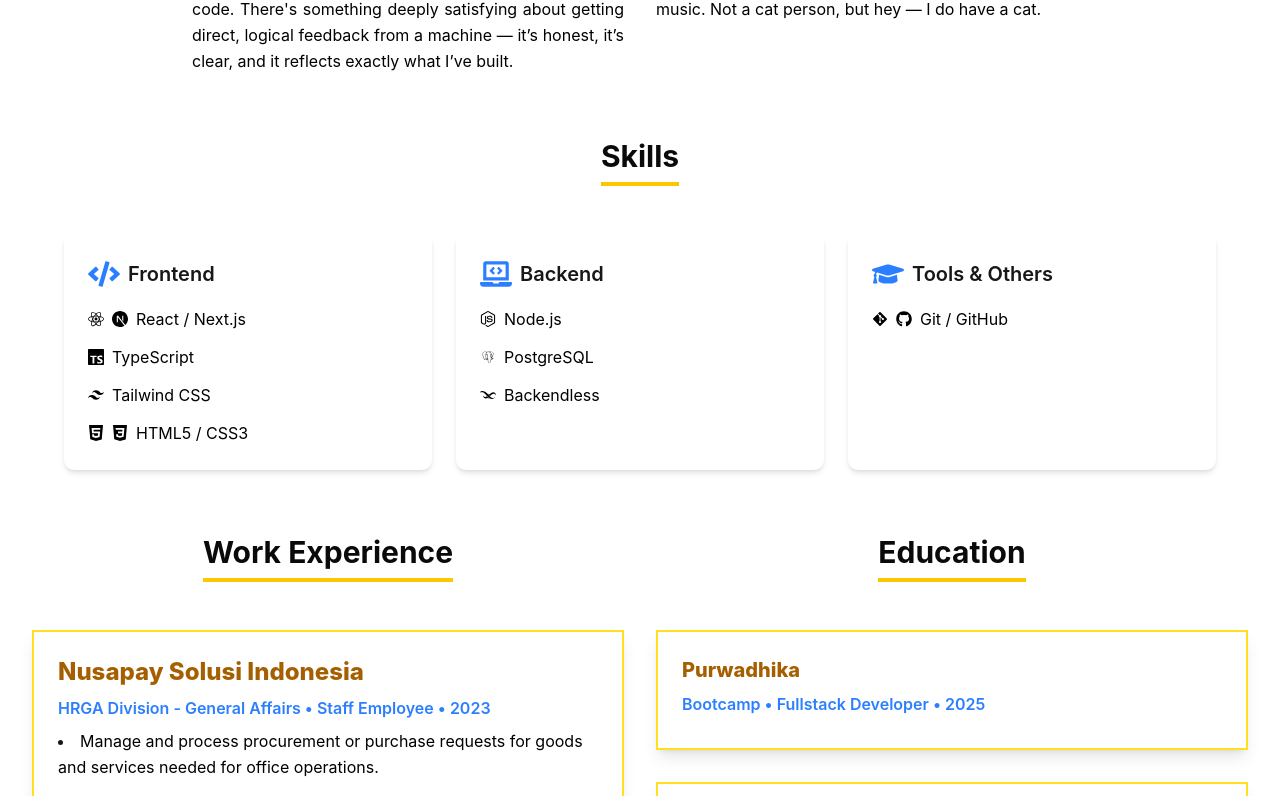
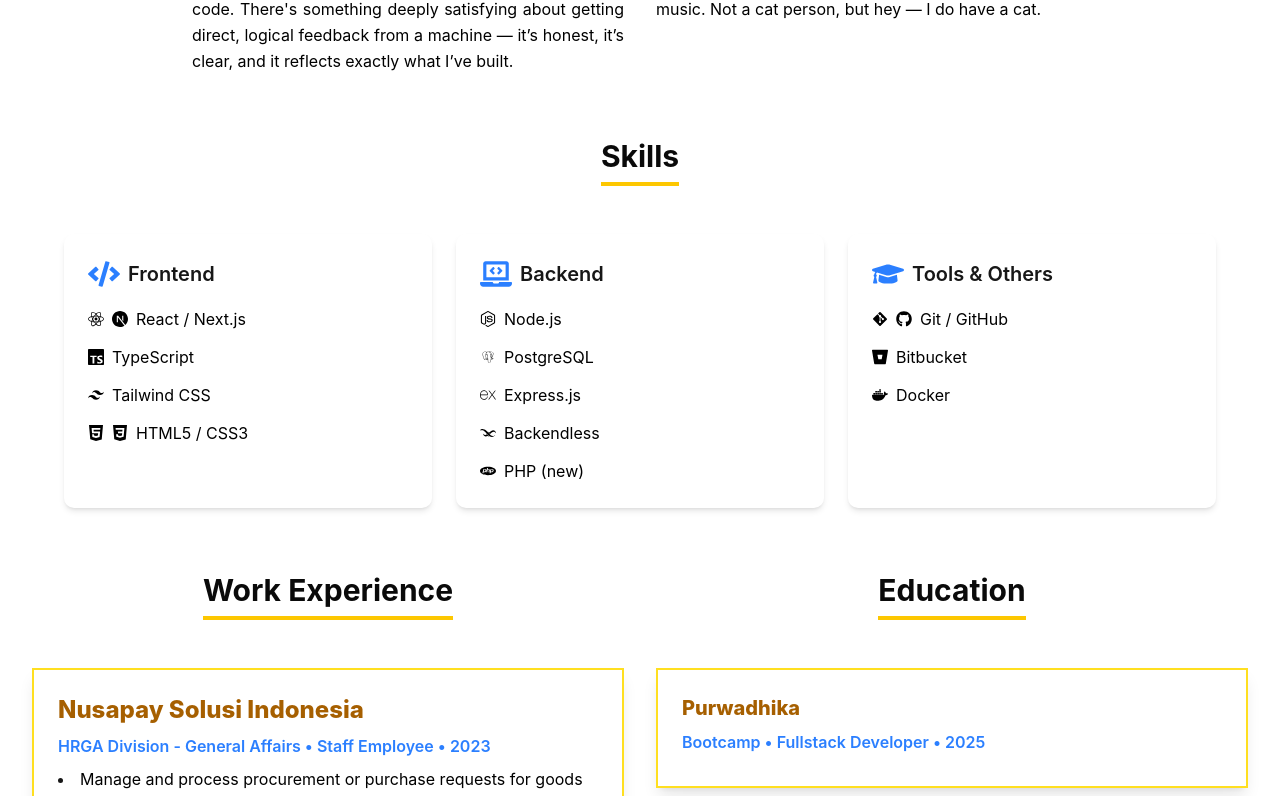
Before and after one commit to ghazianshari/porto-code-challenge-2-PWDK, a Next.js app: page /about in a window 1280 px wide. Shown: the part 576-1372 px from the top of the page. Built offline with nearby package versions, Linux system fonts and the light colour scheme.

Commit message:
finishing portofolio, adding aos, pokedex link added

```diff
--- a/src/app/about/page.tsx
+++ b/src/app/about/page.tsx
@@ -22,6 +22,10 @@
   SiReact,
   SiTailwindcss,
   SiTypescript,
+  SiBitbucket,
+  SiExpress,
+  SiPhp,
+  SiDocker,
 } from "react-icons/si";
 import { BigFiveResults } from "../components/TheBigFive";
 import { BigFiveDetails } from "../components/BigFiveDetails";
@@ -90,7 +94,12 @@
       </motion.section>
 
       {/* Skills Section */}
-      <motion.section className="mb-16" {...fadeIn} transition={{ delay: 0.2 }}>
+      <motion.section
+        data-aos="fade-up"
+        className="mb-16"
+        // {...fadeIn}
+        transition={{ delay: 0.2 }}
+      >
         <div className="text-center">
           <motion.h2
             className="mb-12 inline-block border-b-4 border-yellow-400 pb-2 text-center text-3xl font-bold"
@@ -106,8 +115,9 @@
           animate="animate"
         >
           <motion.div
+            data-aos="fade-right"
             className="dark:bg-dark/50 h-full rounded-lg bg-white p-6 shadow-md"
-            variants={fadeInUp}
+            // variants={fadeInUp}
             // {...cardHover}
           >
             <div className="flex gap-2">
@@ -139,8 +149,10 @@
           </motion.div>
 
           <motion.div
+            data-aos="zoom-in"
+            data-aos-delay="300"
             className="dark:bg-dark/50 h-full rounded-lg bg-white p-6 shadow-md"
-            variants={fadeInUp}
+            // variants={fadeInUp}
             // {...cardHover}
           >
             <div className="flex gap-2">
@@ -159,15 +171,25 @@
                 PostgreSQL
               </li>
               <li className="flex items-center gap-2">
+                <SiExpress className="dark:text-yellow-600" />
+                Express.js
+              </li>
+              <li className="flex items-center gap-2">
                 <SiBackendless className="dark:text-yellow-600" />
                 Backendless
+              </li>
+              <li className="flex items-center gap-2">
+                <SiPhp className="dark:text-yellow-600" />
+                PHP (new)
               </li>
             </ul>
           </motion.div>
 
           <motion.div
+            data-aos="fade-left"
+            data-aos-delay="600"
             className="dark:bg-dark/50 h-full rounded-lg bg-white p-6 shadow-md"
-            variants={fadeInUp}
+            // variants={fadeInUp}
             // {...cardHover}
           >
             <div className="flex gap-2">
@@ -182,12 +204,20 @@
                 <FaGithub className="dark:text-yellow-600" />
                 Git / GitHub
               </li>
+              <li className="flex items-center gap-2">
+                <SiBitbucket className="dark:text-yellow-600" />
+                Bitbucket
+              </li>
+              <li className="flex items-center gap-2">
+                <SiDocker className="dark:text-yellow-600" />
+                Docker
+              </li>
             </ul>
           </motion.div>
         </motion.div>
       </motion.section>
 
-      <div className="grid grid-cols-1 gap-8 lg:grid-cols-2">
+      <div data-aos="fade-up" className="grid grid-cols-1 gap-8 lg:grid-cols-2">
         {/* Experience Section */}
         <motion.section
           className="mb-16"
@@ -210,8 +240,9 @@
           >
             {/* NUSAPAY 2 */}
             <motion.div
+              data-aos="fade-right"
               className="dark:bg-dark/60 border-2 border-yellow-300 bg-white p-6 shadow-lg transition-shadow duration-200 hover:shadow-2xl"
-              variants={fadeInUp}
+              // variants={fadeInUp}
               // {...cardHoverSmall}
             >
               <h3 className="mb-2 text-2xl font-extrabold text-yellow-700 dark:text-yellow-300">
@@ -267,8 +298,9 @@
 
             {/* NUSAPAY 1 */}
             <motion.div
+              data-aos="fade-right"
               className="dark:bg-dark/60 border-2 border-yellow-300 bg-white p-6 shadow-lg transition-shadow duration-200 hover:shadow-2xl"
-              variants={fadeInUp}
+              // variants={fadeInUp}
               // {...cardHoverSmall}
             >
               <h3 className="mb-2 text-2xl font-extrabold text-yellow-700 dark:text-yellow-300">
@@ -285,8 +317,9 @@
 
             {/* DAMN COFFEE */}
             <motion.div
+              data-aos="fade-right"
               className="dark:bg-dark/60 border-2 border-yellow-300 bg-white p-6 text-justify shadow-lg transition-shadow duration-200 hover:shadow-2xl"
-              variants={fadeInUp}
+              // variants={fadeInUp}
               // {...cardHoverSmall}
             >
               <h3 className="mb-2 text-2xl font-extrabold text-yellow-700 dark:text-yellow-300">
@@ -311,8 +344,9 @@
 
             {/* MULYANA ABRAR ADVOCATE */}
             <motion.div
+              data-aos="fade-right"
               className="dark:bg-dark/60 border-2 border-yellow-300 bg-white p-6 text-justify shadow-lg transition-shadow duration-200 hover:shadow-2xl"
-              variants={fadeInUp}
+              // variants={fadeInUp}
               // {...cardHoverSmall}
             >
               <h3 className="mb-2 text-2xl font-extrabold text-yellow-700 dark:text-yellow-300">
@@ -353,8 +387,9 @@
             animate="animate"
           >
             <motion.div
+              data-aos="fade-left"
               className="dark:bg-dark/50 border-2 border-yellow-300 bg-white p-6 text-justify shadow-lg transition-shadow duration-200 hover:shadow-2xl"
-              variants={fadeInUp}
+              // variants={fadeInUp}
               // {...cardHoverSmall}
             >
               <h3 className="mb-2 text-xl font-extrabold text-yellow-700 dark:text-yellow-300">
@@ -366,8 +401,9 @@
               {/* <p className="text-secondary">lorem ipsum dolor sit amet</p> */}
             </motion.div>
             <motion.div
+              data-aos="fade-left"
               className="dark:bg-dark/50 border-2 border-yellow-300 bg-white p-6 text-justify shadow-lg transition-shadow duration-200 hover:shadow-2xl"
-              variants={fadeInUp}
+              // variants={fadeInUp}
               // {...cardHoverSmall}
             >
               <h3 className="mb-2 text-xl font-extrabold text-yellow-700 dark:text-yellow-300">
@@ -379,8 +415,9 @@
               {/* <p className="text-secondary">lorem ipsum dolor sit amet</p> */}
             </motion.div>
             <motion.div
+              data-aos="fade-left"
               className="dark:bg-dark/50 border-2 border-yellow-300 bg-white p-6 text-justify shadow-lg transition-shadow duration-200 hover:shadow-2xl"
-              variants={fadeInUp}
+              // variants={fadeInUp}
               // {...cardHoverSmall}
             >
               <h3 className="mb-2 text-xl font-extrabold text-yellow-700 dark:text-yellow-300">
@@ -392,8 +429,9 @@
               {/* <p className="text-secondary">lorem ipsum dolor sit amet</p> */}
             </motion.div>
             <motion.div
+              data-aos="fade-left"
               className="dark:bg-dark/50 border-2 border-yellow-300 bg-white p-6 text-justify shadow-lg transition-shadow duration-200 hover:shadow-2xl"
-              variants={fadeInUp}
+              // variants={fadeInUp}
               // {...cardHoverSmall}
             >
               <h3 className="mb-2 text-xl font-extrabold text-yellow-700 dark:text-yellow-300">
@@ -405,8 +443,9 @@
               {/* <p className="text-secondary">lorem ipsum dolor sit amet</p> */}
             </motion.div>
             <motion.div
+              data-aos="fade-left"
               className="dark:bg-dark/50 border-2 border-yellow-300 bg-white p-6 text-justify shadow-lg transition-shadow duration-200 hover:shadow-2xl"
-              variants={fadeInUp}
+              // variants={fadeInUp}
               // {...cardHoverSmall}
             >
               <h3 className="mb-2 text-xl font-extrabold text-yellow-700 dark:text-yellow-300">
@@ -418,8 +457,9 @@
               {/* <p className="text-secondary">lorem ipsum dolor sit amet</p> */}
             </motion.div>
             <motion.div
+              data-aos="fade-left"
               className="dark:bg-dark/50 border-2 border-yellow-300 bg-white p-6 text-justify shadow-lg transition-shadow duration-200 hover:shadow-2xl"
-              variants={fadeInUp}
+              // variants={fadeInUp}
               // {...cardHoverSmall}
             >
               <h3 className="mb-2 text-xl font-extrabold text-yellow-700 dark:text-yellow-300">
--- a/src/app/components/ConscientiousnessDetails.tsx
+++ b/src/app/components/ConscientiousnessDetails.tsx
@@ -25,7 +25,7 @@
           </p>
           <div className="relative my-4 h-70 w-full">
             <Image
-              src="/personalities/agreeableness.png"
+              src="/personalities/conscientiousness.png"
               alt="Agreeableness Graph"
               fill
               style={{ objectFit: "contain" }}
--- a/src/app/components/Hero.tsx
+++ b/src/app/components/Hero.tsx
@@ -31,7 +31,7 @@
           >
             Hi, I&apos;m{" "}
             <motion.span
-              className="text-primary"
+              className="text-blue-500"
               {...fadeIn}
               transition={{ delay: 0.8 }}
             >
--- a/src/app/components/TheBigFive.tsx
+++ b/src/app/components/TheBigFive.tsx
@@ -35,7 +35,7 @@
   ];
 
   return (
-    <div className="min-h-screen p-8">
+    <div data-aos="fade-in" className="min-h-screen p-8">
       <h1 className="mb-8 text-3xl font-bold">
         My Big Five Personality Results
       </h1>
--- a/src/app/layout.tsx
+++ b/src/app/layout.tsx
@@ -19,7 +19,12 @@
 
 export const metadata: Metadata = {
   title: "Portfolio | Ghazi Anshari",
-  description: "Purwadhika Code Challenge 2 Portfolio.",
+  description: "Purwadhika Portfolio.",
+  icons: {
+    icon: "/bulb.ico",
+    shortcut: "/bulb.ico",
+    apple: "/bulb.ico",
+  },
 };
 
 export default function RootLayout({
```
Also changed, not shown: src/app/components/BigFiveDetails.tsx (+9 -4 lines), src/contents/projects.ts (+5 -5 lines), public/projects/pokedex-sample.png (added), src/app/page.tsx (line endings or trailing spaces), 1 other file (tests, documents, lock files or other folders).
